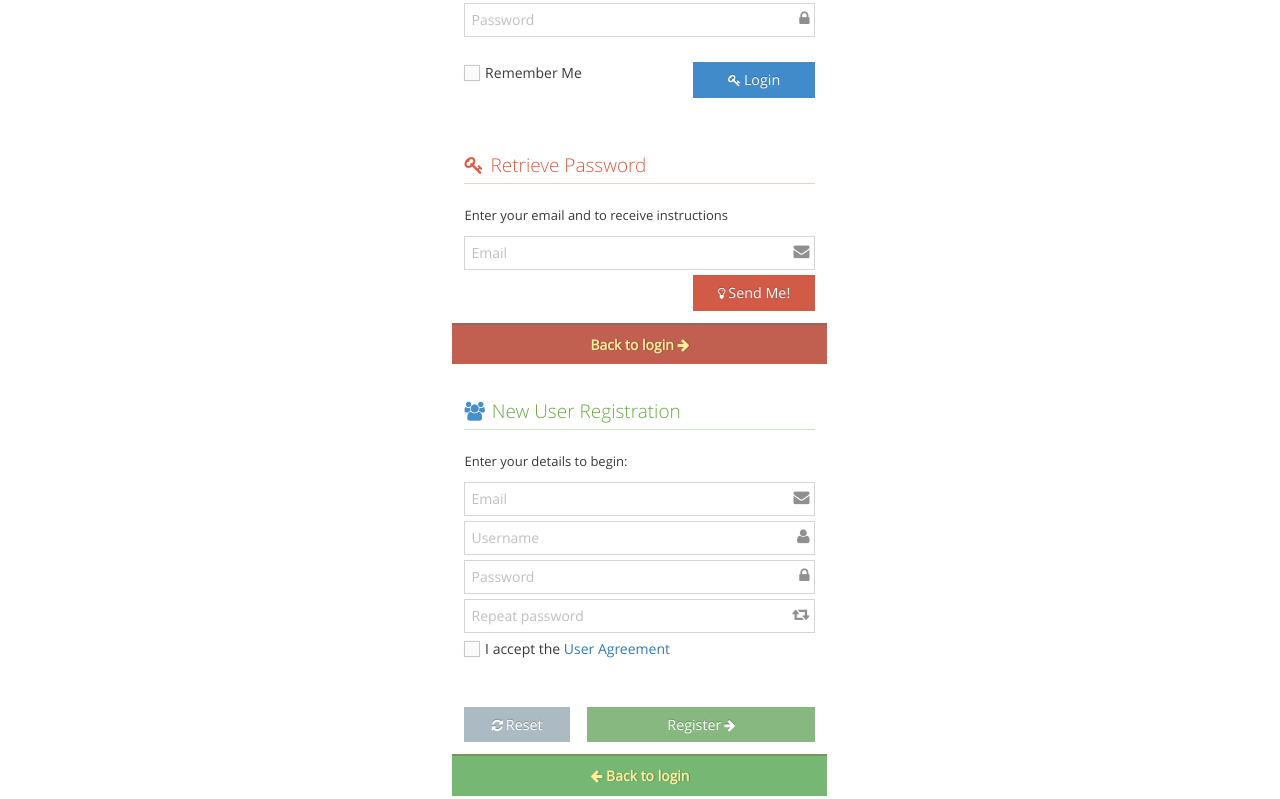
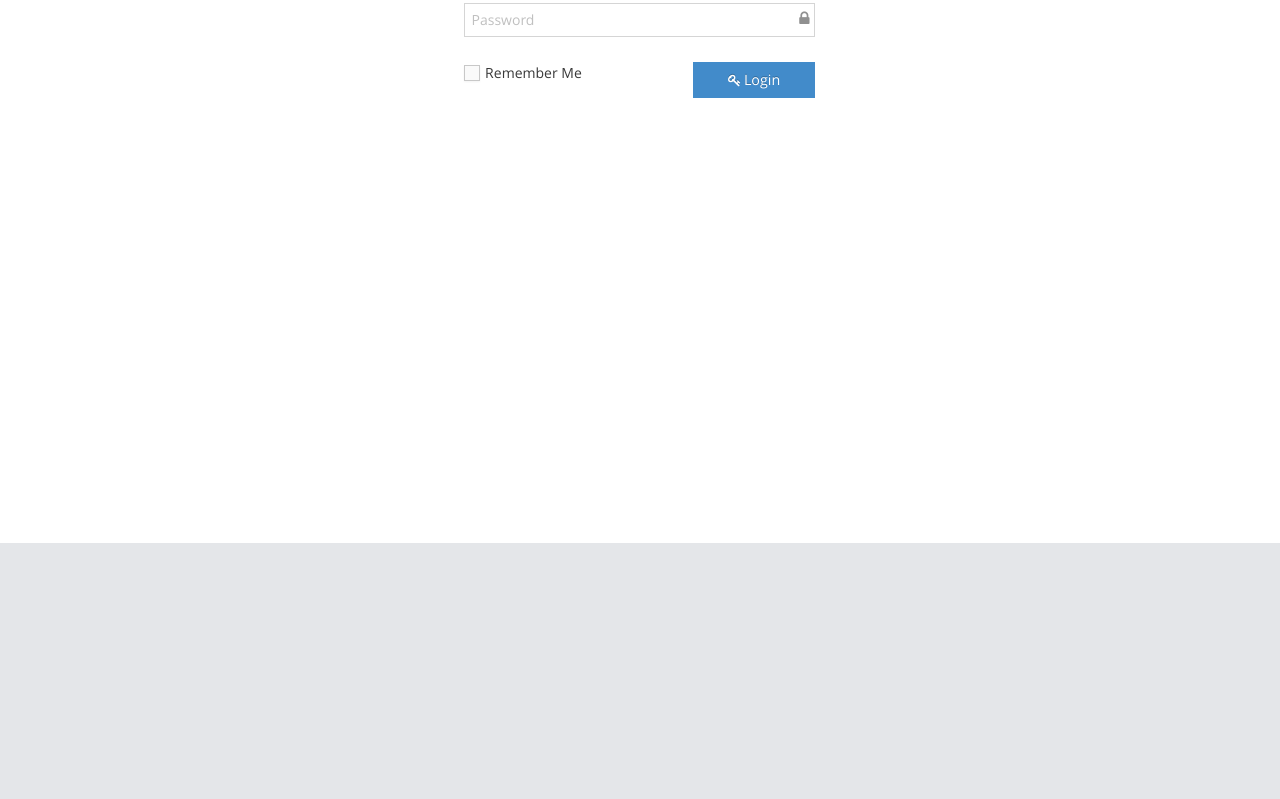
Before and after one commit to Sodakang/Enterprise-Level-Online-Video-Course-System, a Vue app in the folder Online-Course-System/admin/: page /login in a window 1280 px wide. Shown: the part 257-1056 px from the top of the page. After the commit the page ends 800 px from the top, so only its background shows below. Built offline with nearby package versions, Linux system fonts and the light colour scheme.

Commit message:
1. Add the click event in the login page to jump to the admin page.

```diff
--- a/Online-Course-System/admin/src/views/login.vue
+++ b/Online-Course-System/admin/src/views/login.vue
@@ -50,7 +50,9 @@
                                                         <span class="lbl"> Remember Me</span>
                                                     </label>
 
-                                                    <button type="button" class="width-35 pull-right btn btn-sm btn-primary">
+                                                    <button type="button"
+                                                            class="width-35 pull-right btn btn-sm btn-primary"
+                                                            v-on:click="login()">
                                                         <i class="ace-icon fa fa-key"></i>
                                                         <span class="bigger-110">Login</span>
                                                     </button>
@@ -60,177 +62,11 @@
                                             </fieldset>
                                         </form>
 
-                                        <!--                    <div class="social-or-login center">-->
-                                        <!--                      <span class="bigger-110">Or Login Using</span>-->
-                                        <!--                    </div>-->
-
-                                        <!--                    <div class="space-6"></div>-->
-
-                                        <!--                    <div class="social-login center">-->
-                                        <!--                      <a class="btn btn-primary">-->
-                                        <!--                        <i class="ace-icon fa fa-facebook"></i>-->
-                                        <!--                      </a>-->
-
-                                        <!--                      <a class="btn btn-info">-->
-                                        <!--                        <i class="ace-icon fa fa-twitter"></i>-->
-                                        <!--                      </a>-->
-
-                                        <!--                      <a class="btn btn-danger">-->
-                                        <!--                        <i class="ace-icon fa fa-google-plus"></i>-->
-                                        <!--                      </a>-->
-                                        <!--                    </div>-->
                                     </div><!-- /.widget-main -->
-
-                                    <!--                  <div class="toolbar clearfix">-->
-                                    <!--                    <div>-->
-                                    <!--                      <a href="#" data-target="#forgot-box" class="forgot-password-link">-->
-                                    <!--                        <i class="ace-icon fa fa-arrow-left"></i>-->
-                                    <!--                        I forgot my password-->
-                                    <!--                      </a>-->
-                                    <!--                    </div>-->
-
-                                    <!--                    <div>-->
-                                    <!--                      <a href="#" data-target="#signup-box" class="user-signup-link">-->
-                                    <!--                        I want to register-->
-                                    <!--                        <i class="ace-icon fa fa-arrow-right"></i>-->
-                                    <!--                      </a>-->
-                                    <!--                    </div>-->
-                                    <!--                  </div>-->
                                 </div><!-- /.widget-body -->
                             </div><!-- /.login-box -->
 
-                            <div id="forgot-box" class="forgot-box widget-box no-border">
-                                <div class="widget-body">
-                                    <div class="widget-main">
-                                        <h4 class="header red lighter bigger">
-                                            <i class="ace-icon fa fa-key"></i>
-                                            Retrieve Password
-                                        </h4>
-
-                                        <div class="space-6"></div>
-                                        <p>
-                                            Enter your email and to receive instructions
-                                        </p>
-
-                                        <form>
-                                            <fieldset>
-                                                <label class="block clearfix">
-														<span class="block input-icon input-icon-right">
-															<input type="email" class="form-control" placeholder="Email" />
-															<i class="ace-icon fa fa-envelope"></i>
-														</span>
-                                                </label>
-
-                                                <div class="clearfix">
-                                                    <button type="button" class="width-35 pull-right btn btn-sm btn-danger">
-                                                        <i class="ace-icon fa fa-lightbulb-o"></i>
-                                                        <span class="bigger-110">Send Me!</span>
-                                                    </button>
-                                                </div>
-                                            </fieldset>
-                                        </form>
-                                    </div><!-- /.widget-main -->
-
-                                    <div class="toolbar center">
-                                        <a href="#" data-target="#login-box" class="back-to-login-link">
-                                            Back to login
-                                            <i class="ace-icon fa fa-arrow-right"></i>
-                                        </a>
-                                    </div>
-                                </div><!-- /.widget-body -->
-                            </div><!-- /.forgot-box -->
-
-                            <div id="signup-box" class="signup-box widget-box no-border">
-                                <div class="widget-body">
-                                    <div class="widget-main">
-                                        <h4 class="header green lighter bigger">
-                                            <i class="ace-icon fa fa-users blue"></i>
-                                            New User Registration
-                                        </h4>
-
-                                        <div class="space-6"></div>
-                                        <p> Enter your details to begin: </p>
-
-                                        <form>
-                                            <fieldset>
-                                                <label class="block clearfix">
-														<span class="block input-icon input-icon-right">
-															<input type="email" class="form-control" placeholder="Email" />
-															<i class="ace-icon fa fa-envelope"></i>
-														</span>
-                                                </label>
-
-                                                <label class="block clearfix">
-														<span class="block input-icon input-icon-right">
-															<input type="text" class="form-control" placeholder="Username" />
-															<i class="ace-icon fa fa-user"></i>
-														</span>
-                                                </label>
-
-                                                <label class="block clearfix">
-														<span class="block input-icon input-icon-right">
-															<input type="password" class="form-control" placeholder="Password" />
-															<i class="ace-icon fa fa-lock"></i>
-														</span>
-                                                </label>
-
-                                                <label class="block clearfix">
-														<span class="block input-icon input-icon-right">
-															<input type="password" class="form-control" placeholder="Repeat password" />
-															<i class="ace-icon fa fa-retweet"></i>
-														</span>
-                                                </label>
-
-                                                <label class="block">
-                                                    <input type="checkbox" class="ace" />
-                                                    <span class="lbl">
-															I accept the
-															<a href="#">User Agreement</a>
-														</span>
-                                                </label>
-
-                                                <div class="space-24"></div>
-
-                                                <div class="clearfix">
-                                                    <button type="reset" class="width-30 pull-left btn btn-sm">
-                                                        <i class="ace-icon fa fa-refresh"></i>
-                                                        <span class="bigger-110">Reset</span>
-                                                    </button>
-
-                                                    <button type="button" class="width-65 pull-right btn btn-sm btn-success">
-                                                        <span class="bigger-110">Register</span>
-
-                                                        <i class="ace-icon fa fa-arrow-right icon-on-right"></i>
-                                                    </button>
-                                                </div>
-                                            </fieldset>
-                                        </form>
-                                    </div>
-
-                                    <div class="toolbar center">
-                                        <a href="#" data-target="#login-box" class="back-to-login-link">
-                                            <i class="ace-icon fa fa-arrow-left"></i>
-                                            Back to login
-                                        </a>
-                                    </div>
-                                </div><!-- /.widget-body -->
-                            </div><!-- /.signup-box -->
                         </div><!-- /.position-relative -->
-
-                        <!--            <div class="navbar-fixed-top align-right">-->
-                        <!--              <br />-->
-                        <!--              &nbsp;-->
-                        <!--              <a id="btn-login-dark" href="#">Dark</a>-->
-                        <!--              &nbsp;-->
-                        <!--              <span class="blue">/</span>-->
-                        <!--              &nbsp;-->
-                        <!--              <a id="btn-login-blur" href="#">Blur</a>-->
-                        <!--              &nbsp;-->
-                        <!--              <span class="blue">/</span>-->
-                        <!--              &nbsp;-->
-                        <!--              <a id="btn-login-light" href="#">Light</a>-->
-                        <!--              &nbsp; &nbsp; &nbsp;-->
-                        <!--            </div>-->
                     </div>
                 </div><!-- /.col -->
             </div><!-- /.row -->
@@ -242,5 +78,10 @@
     $('body').attr('class', 'login-layout light-login');
     export default {
         name: 'App',
+        methods: {
+            login() {
+                this.$router.push("/admin")
+            }
+        }
     }
 </script>
```
